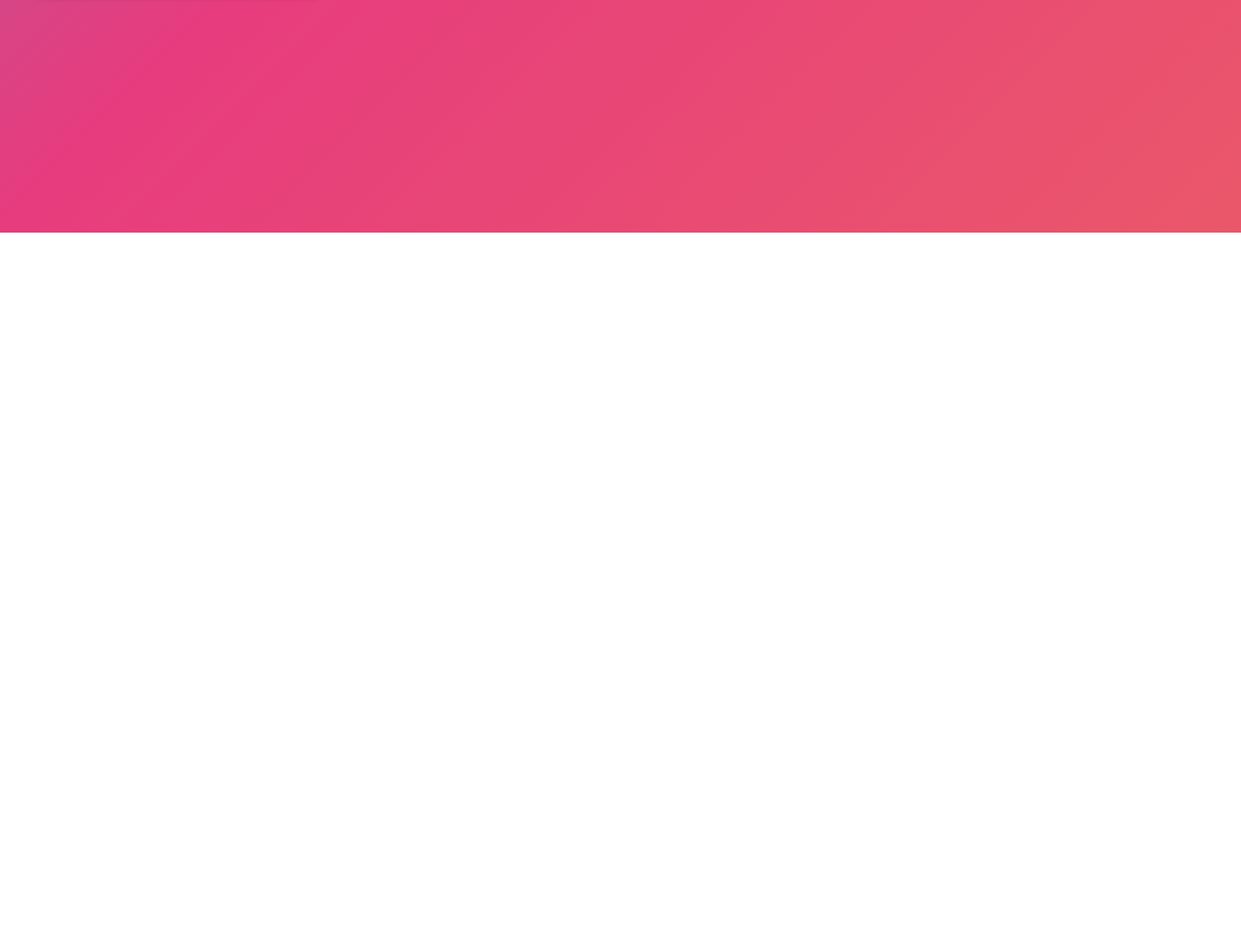
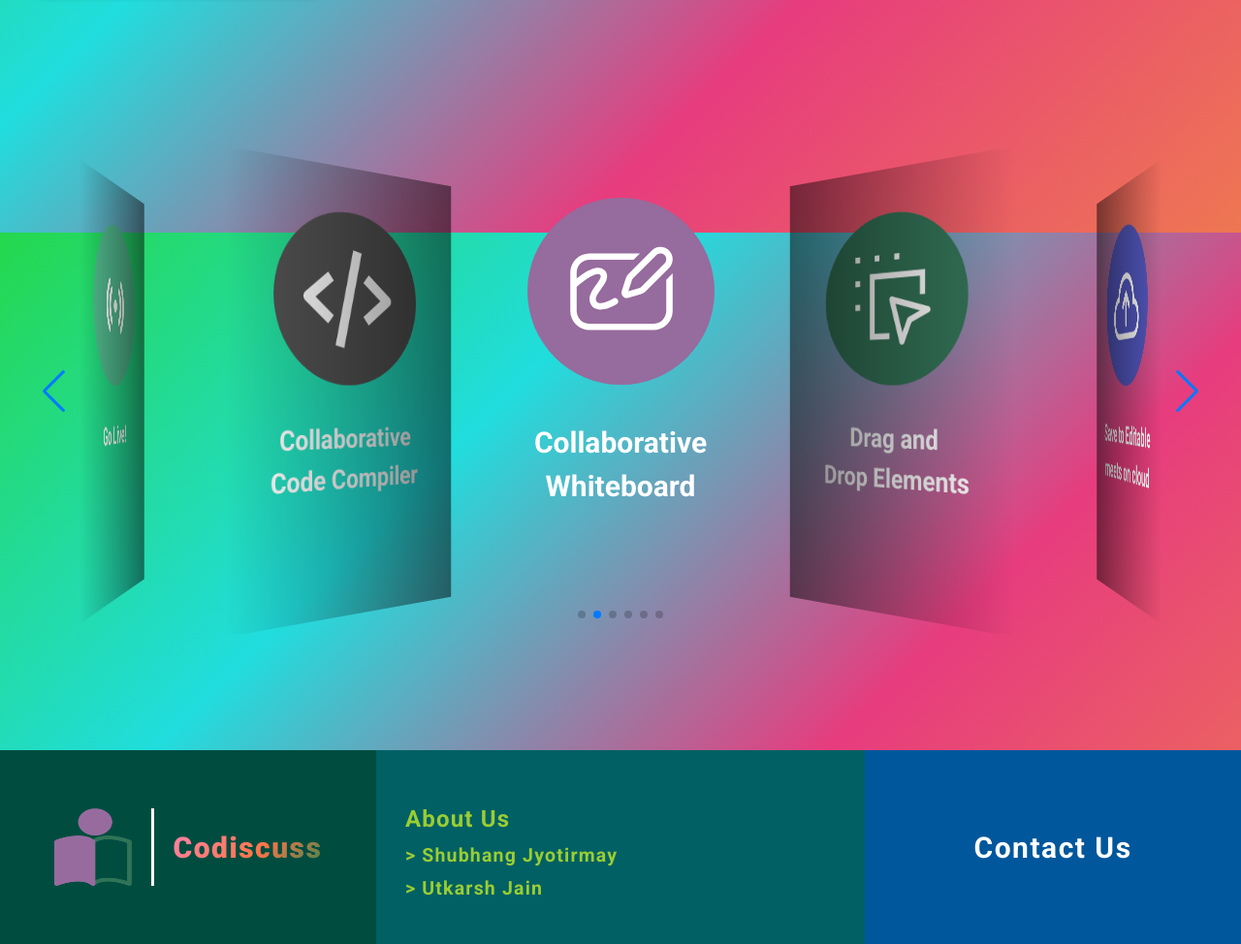
Before and after one commit to shubhangjyotirmay/Codiscuss, a website: page public/index.html in a window 1280 px wide. Shown: the part 560-1534 px from the top of the page at 97% size. Before the commit the page ends 800 px from the top, so only its background shows below. Drawn offline with nearby package versions, Linux system fonts and the light colour scheme.

Commit message:
front page most styling done

```diff
--- a/public/css/style.css
+++ b/public/css/style.css
@@ -30,7 +30,7 @@ body {
 }
 
 .page1-container1 {
-	background: linear-gradient(-45deg, #ee7752, #e73c7e, #23a6d5, #23d5ab);
+	background: linear-gradient(-45deg, #ee7752, #e73c7e, #21dddd, #25d84c);
 	background-size: 400% 400%;
 	animation: gradient 15s ease infinite;
 	background-attachment: fixed;
@@ -41,9 +41,11 @@ body {
 	0% {
 		background-position: 0% 50%;
 	}
+
 	50% {
 		background-position: 100% 50%;
 	}
+
 	100% {
 		background-position: 0% 50%;
 	}
@@ -55,7 +57,7 @@ body {
 	letter-spacing: 1.5px;
 }
 
-.page1-navbar .navtitle {
+.page1-navbar .navtitle, .page1-bot-cont .navtitle {
 	font-size: 2rem;
 	font-weight: 900;
 	letter-spacing: 1.5px;
@@ -71,6 +73,7 @@ body {
 	from {
 		-webkit-filter: hue-rotate(0deg);
 	}
+
 	to {
 		-webkit-filter: hue-rotate(-360deg);
 	}
@@ -140,7 +143,8 @@ body {
 	transition: 0.5s;
 }
 
-.heading3-page1, .heading4-page1 {
+.heading3-page1,
+.heading4-page1 {
 	margin: 5px 0 0 0;
 	font-size: 1.3rem;
 	font-weight: 500;
@@ -161,3 +165,83 @@ body {
 	border-radius: 50%;
 	margin: 120px 0 0 70px;
 }
+
+.swiper-container {
+	height: 500px;
+	width: 95%;
+	padding-top: 50px;
+	padding-bottom: 50px;
+	margin: 150px 0 0 0;
+}
+
+.cards-image {
+	text-align: center;
+	margin: 50px 0 0 0;
+}
+
+.cards-content {
+	text-align: center;
+	margin: 30px 0 0 0;
+	font-size: 2rem;
+	font-weight: 700;
+	color: white;
+}
+
+.page1-bot-cont {
+	height: 200px;
+	width: 100%;
+	display: flex;
+	flex-direction: row;
+	margin: 120px 0 0 0;
+}
+
+.bot-cont1 {
+	display: flex;
+	flex: 1;
+	height: 200px;
+	width: 100%;
+	flex-direction: row;
+	justify-content: center;
+	align-items: center;
+	font-size: 2.5rem;
+	font-weight: 700;
+	letter-spacing: 1.5px;
+}
+
+.bot-cont2 {
+	display: flex;
+	flex: 1.3;
+	height: 200px;
+	width: 100%;
+	flex-direction: column;
+	justify-content: center;
+	align-items: flex-start;
+	color: yellowgreen;
+	letter-spacing: 1.2px;
+}
+
+.bot-cont3 {
+	display: flex;
+	flex: 1;
+	height: 200px;
+	width: 100%;
+	flex-direction: column;
+	justify-content: center;
+	align-items: center;
+	color: white;
+	font-size: 2rem;
+	font-weight: 700;
+	letter-spacing: 1.5px;
+}
+
+.botcont-logo {
+	height: 80px;
+	width: 80px;
+}
+
+.vert-line {
+	height: 80px;
+    background-color: white;
+    width: 3px;
+    margin: 0 20px;
+}
--- a/public/index.html
+++ b/public/index.html
@@ -12,6 +12,8 @@
     <link
         href="https://fonts.googleapis.com/css2?family=Roboto:ital,wght@0,100;0,300;0,400;0,500;0,700;0,900;1,100;1,300;1,400;1,500;1,700;1,900&display=swap"
         rel="stylesheet">
+    <link rel="stylesheet" href="https://unpkg.com/swiper/swiper-bundle.css" />
+    <link rel="stylesheet" href="https://unpkg.com/swiper/swiper-bundle.min.css" />
 
     <title>Codiscuss</title>
 </head>
@@ -60,11 +62,101 @@
             </div>
         </div>
 
+        <div class="swiper-container">
+            <div class="swiper-wrapper">
+                <div class="swiper-slide">
+                    <div class="cards swiper-cards">
+                        <div class="cards-image">
+                            <img src="resources/code_compiler.svg">
+                        </div>
+                        <div class="cards-content">
+                            <p>Collaborative</p>
+                            <p>Code Compiler</p>
+                        </div>
+                    </div>
+                </div>
+                <div class="swiper-slide">
+                    <div class="cards swiper-cards">
+                        <div class="cards-image">
+                            <img src="resources/whiteboard.svg">
+                        </div>
+                        <div class="cards-content">
+                            <p>Collaborative</p>
+                            <p>Whiteboard</p>
+                        </div>
+                    </div>
+                </div>
+                <div class="swiper-slide">
+                    <div class="cards swiper-cards">
+                        <div class="cards-image">
+                            <img src="resources/drag.svg">
+                        </div>
+                        <div class="cards-content">
+                            <p>Drag and</p>
+                            <p>Drop Elements</p>
+                        </div>
+                    </div>
+                </div>
+                <div class="swiper-slide">
+                    <div class="cards swiper-cards">
+                        <div class="cards-image">
+                            <img src="resources/cloud.svg">
+                        </div>
+                        <div class="cards-content">
+                            <p>Save to Editable</p>
+                            <p>meets on cloud</p>
+                        </div>
+                    </div>
+                </div>
+                <div class="swiper-slide">
+                    <div class="cards swiper-cards">
+                        <div class="cards-image">
+                            <img src="resources/video.svg">
+                        </div>
+                        <div class="cards-content">
+                            <p>Video Calling</p>
+                        </div>
+                    </div>
+                </div>
+                <div class="swiper-slide">
+                    <div class="cards swiper-cards">
+                        <div class="cards-image">
+                            <img src="resources/live.svg">
+                        </div>
+                        <div class="cards-content">
+                            <p>Go Live!</p>
+                        </div>
+                    </div>
+                </div>
+            </div>
+            <div class="swiper-pagination"></div>
+            <div class="swiper-button-prev"></div>
+            <div class="swiper-button-next"></div>
+        </div>
+
+        <div class="page1-bot-cont">
+            <div class="bot-cont1 teal darken-4">
+                <img class="botcont-logo" src="resources/logo.png" alt="">
+                <div class="vert-line"></div>
+                <span class="navtitle">Codiscuss</span>
+            </div>
+            <div class="bot-cont2 cyan darken-4">
+                <p style="font-size: 1.6rem; font-weight: 700; margin: 10px 0 0 30px">About Us</p>
+                <p style="font-size: 1.3rem; font-weight: 700; margin: 5px 0 0 30px">> Shubhang Jyotirmay</p>
+                <p style="font-size: 1.3rem; font-weight: 700; margin: 5px 0 0 30px">> Utkarsh Jain</p>
+            </div>
+            <div class="bot-cont3 light-blue darken-4">
+                <p>Contact Us</p>
+            </div>
+        </div>
+
     </div>
 
     <script src="https://code.jquery.com/jquery-3.5.1.js"
         integrity="sha256-QWo7LDvxbWT2tbbQ97B53yJnYU3WhH/C8ycbRAkjPDc=" crossorigin="anonymous"></script>
     <script src="https://cdnjs.cloudflare.com/ajax/libs/materialize/1.0.0/js/materialize.min.js"></script>
+    <script src="https://unpkg.com/swiper/swiper-bundle.js"></script>
+    <script src="https://unpkg.com/swiper/swiper-bundle.min.js"></script>
     <script src="js/front.js"></script>
 </body>
 
--- a/public/js/front.js
+++ b/public/js/front.js
@@ -10,4 +10,31 @@ $(document).ready(function () {
             diff_const = 0;
         }
     }, 3000);
+
+    var swiper = new Swiper('.swiper-container', {
+        effect: 'coverflow',
+        grabCursor: false,
+        centeredSlides: true,
+        observer: true,
+        observeParents: true,
+        loop: true,
+        autoplay: {
+            delay: 4000,
+        },
+        slidesPerView: 4,
+        coverflowEffect: {
+            rotate: 50,
+            stretch: 0,
+            depth: 100,
+            modifier: 1,
+            slideShadows: true,
+        },
+        navigation: {
+            nextEl: '.swiper-button-next',
+            prevEl: '.swiper-button-prev',
+        },
+        pagination: {
+            el: '.swiper-pagination',
+        },
+    });
 });
```
Also changed, not shown: public/resources/cloud.svg (added), public/resources/code_compiler.svg (added), public/resources/drag.svg (added), public/resources/live.svg (added), public/resources/video.svg (added), public/resources/whiteboard.svg (added). Lines whose indentation alone changed are shown as unchanged.
